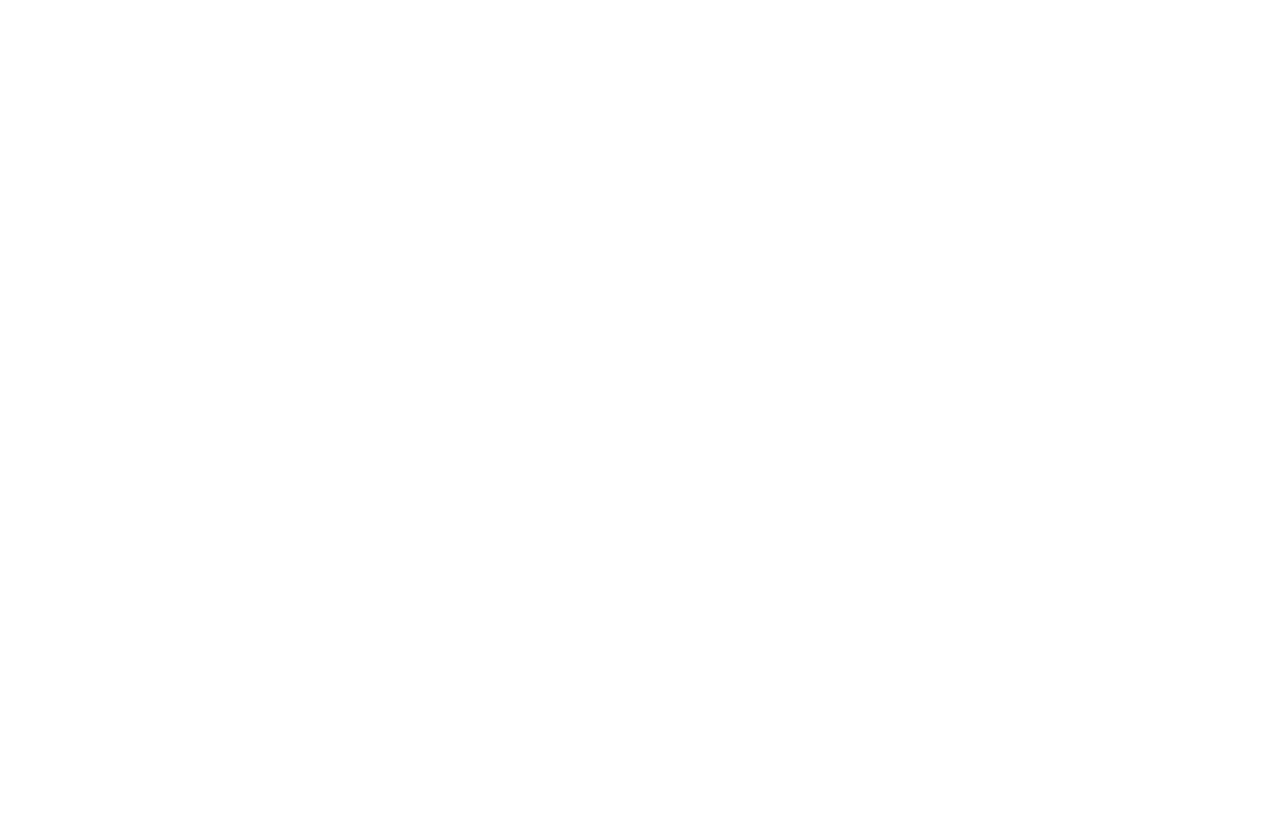
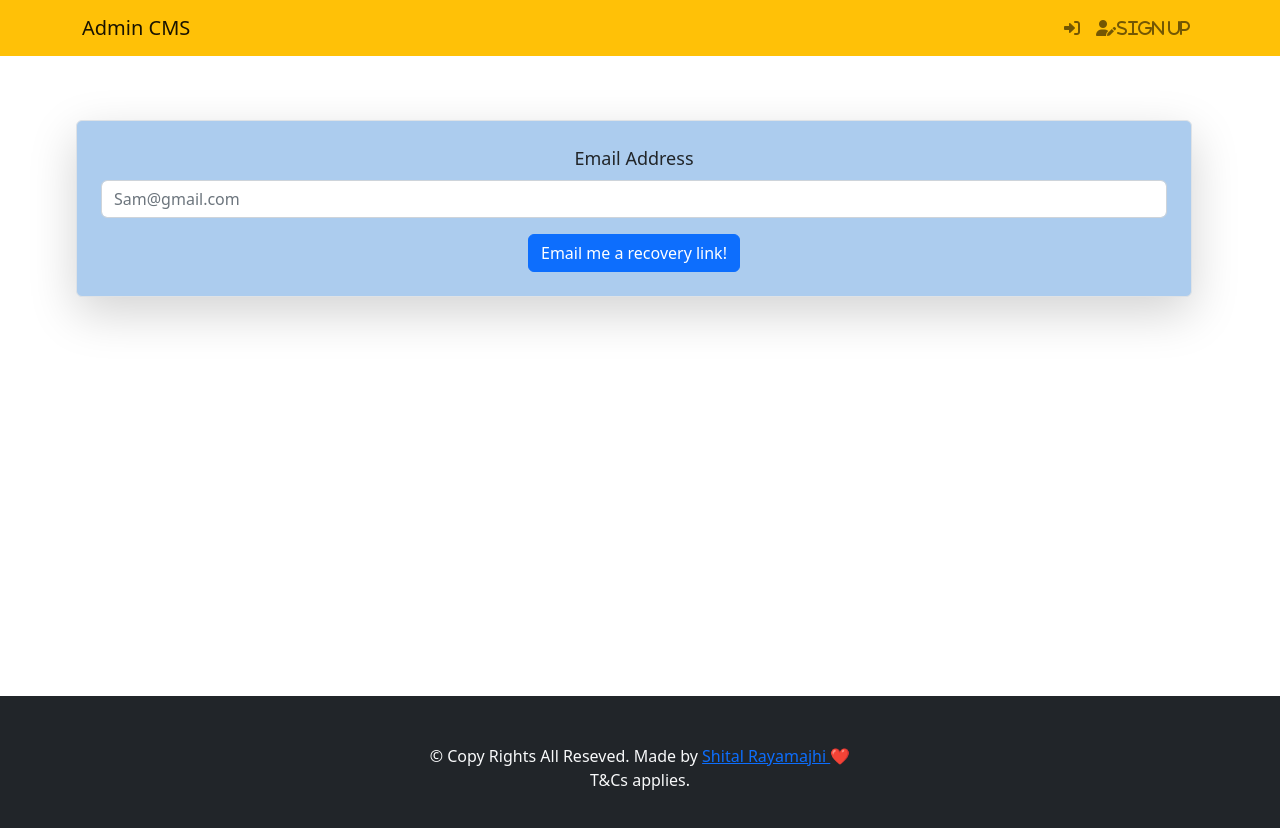
Before and after one commit to Shital769/e-commerce-client, a React (Create React App) app: page /reset-password in a window 1280 px wide. Before the commit this address had no page. Shown: the top 828 px of the page. Before the commit the page ends 800 px from the top, so only its background shows below. Built offline with nearby package versions, Linux system fonts and the light colour scheme.

Commit message:
worked on reset password

```diff
--- a/src/App.css
+++ b/src/App.css
@@ -1,4 +1,4 @@
-.main {
+.main  {
   min-height: 80vh;
 }
 
@@ -29,3 +29,9 @@
 list-style-type: none;
 margin-bottom: 2rem;
 }
+
+.reset-password form {
+  background: #acccee;
+  text-align: center;
+  font-size: large;
+}
--- a/src/App.js
+++ b/src/App.js
@@ -4,6 +4,7 @@ import { NewAccountVerification } from "./pages/verify/NewAccountVerification";
 import { BrowserRouter as Browser, Routes, Route } from "react-router-dom";
 import { ToastContainer } from "react-toastify";
 import Dashboard from "./pages/dashboard/Dashboard";
+import ResetPassword from "./pages/reset-password/ResetPassword";
 import "./App.css";
 
 function App() {
@@ -17,6 +18,7 @@ function App() {
           <Route path="/register" element={<RegisterPage />} />
           {/* private router */}
           <Route path="/verify" element={<NewAccountVerification />} />
+          <Route path="/reset-password" element={<ResetPassword />} />
         </Routes>
       </Browser>
       <ToastContainer />
--- a/src/helper/axios.js
+++ b/src/helper/axios.js
@@ -37,3 +37,15 @@ export const loginAdmin = async (loginData) => {
     };
   }
 };
+
+export const resetPassword = async (resetData) => {
+  try {
+    const { data } = await axios.post(adminApi + "/reset-password", resetData);
+    return data;
+  } catch (error) {
+    return {
+      status: "error",
+      message: error.message,
+    };
+  }
+};
--- a/src/pages/login/LoginPage.jsx
+++ b/src/pages/login/LoginPage.jsx
@@ -71,6 +71,10 @@ export const LoginPage = () => {
               "Submit"
             )}
           </Button>
+
+          <div className="text-center p-5">
+            Forget password? <a href="/reset-password">Reset Password</a>
+          </div>
         </Form>
       </div>
 
--- /dev/null
+++ b/src/pages/reset-password/ResetPassword.js
@@ -0,0 +1,66 @@
+import React from "react";
+import { useState } from "react";
+import Footer from "../layout/Footer";
+import Header from "../layout/Header";
+import { CustomInputField } from "../../components/custom-input-field/CustomInputField";
+import { Button, Container, Form } from "react-bootstrap";
+import { resetPassword } from "../../helper/axios";
+import { toast } from "react-toastify";
+
+const ResetPassword = () => {
+  const [ form, setForm ] = useState({});
+
+  const handleOnChange = (e) => {
+    const { name, value } = e.target;
+
+    setForm({
+      ...form,
+      [name]: value,
+    });
+    console.log(setForm);
+  };
+
+  const handleOnSubmit = async (e) => {
+    e.preventDefault();
+
+    const { status, message } = await resetPassword(form);
+
+    toast[status](message);
+  };
+
+  const inputes = [
+    {
+      label: "Email Address",
+      type: "email",
+      name: "email",
+      placeholder: "Sam@gmail.com",
+      required: true,
+    },
+  ];
+  return (
+    <div>
+      <Header />
+
+      <div className="main reset-password p-5">
+        <Container className="m-3">
+          <Form
+            onSubmit={handleOnSubmit}
+            className="border p-4 rounded shadow-lg"
+          >
+            {inputes.map((item, i) => (
+              <CustomInputField key={i} {...item} onChange={handleOnChange} />
+            ))}
+
+            <Button variant="primary" type="submit">
+              Email me a recovery link!
+            </Button>
+          </Form>
+        </Container>
+      </div>
+
+      <Footer />
+    </div>
+  );
+};
+
+export default ResetPassword;
```
Also changed, not shown: src/pages/layout/Footer.js (renamed from src/pages/layout/Footer.jsx), 1 other file (tests, documents, lock files or other folders).
